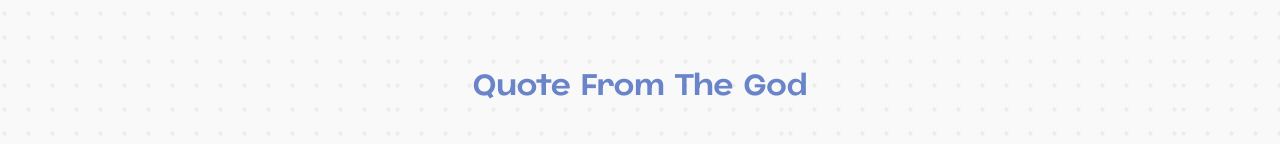
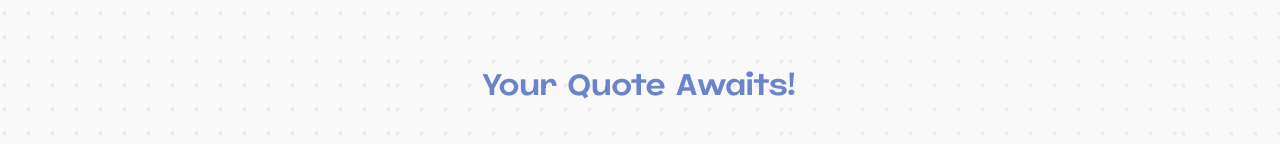
Before and after one commit to Veerawatt020253/ONEQuoteWonder, a plain HTML site: page index.html in a window 1280 px wide. Shown: the part 122-266 px from the top of the page. Drawn offline with nearby package versions, Linux system fonts and the light colour scheme; some packages are replaced by stand-ins of ours; a script that the page names is missing.

Commit message:
finalllll

```diff
--- a/index.html
+++ b/index.html
@@ -32,7 +32,7 @@
     <main class="m-3 mt-[15%]">
         <div id="main" class="">
             <div class="text-center">
-                <h1 class="text-[#6984C9] text-3xl " data-aos="fade-down">Quote From The God</h1>
+                <h1 class="text-[#6984C9] text-3xl " data-aos="fade-down">Your Quote Awaits!</h1>
             </div>
 
             <div class="space-y-6 text-center mt-10 mb-6">
```
